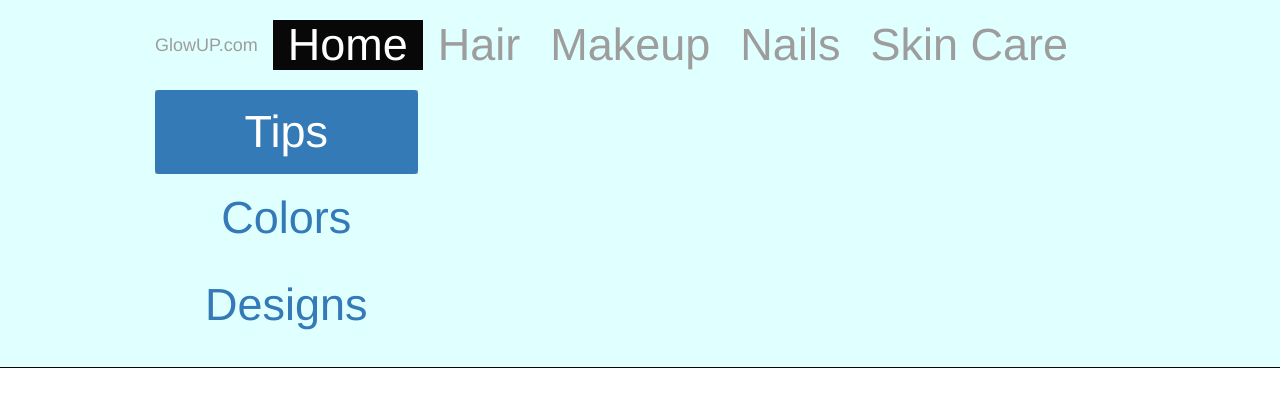
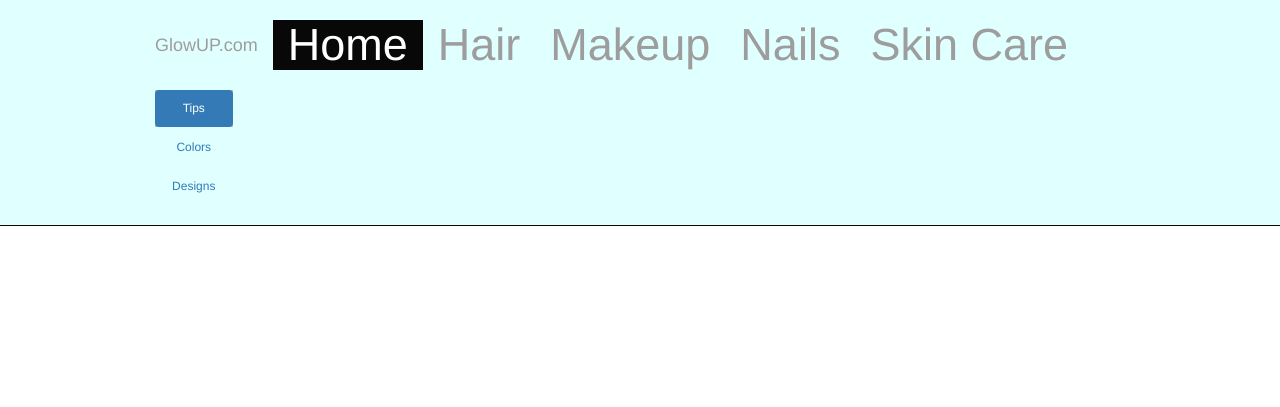
Before and after one commit to helvinmg/GlowUp, a PHP site: page /nailTutorial.html in a window 1280 px wide. Shown: the top 407 px of the page. Run offline with PHP 8.4, Linux system fonts and the light colour scheme.

Commit message:
Update nailTutorial.css

```diff
--- a/nailTutorial.css
+++ b/nailTutorial.css
@@ -14,3 +14,9 @@ nav{
 .active{
 	background-color: silver;
 }
+
+.col-sm-3{
+	padding-right: 200px;
+	font-size: 12px;
+	text-align: center;
+}
```
